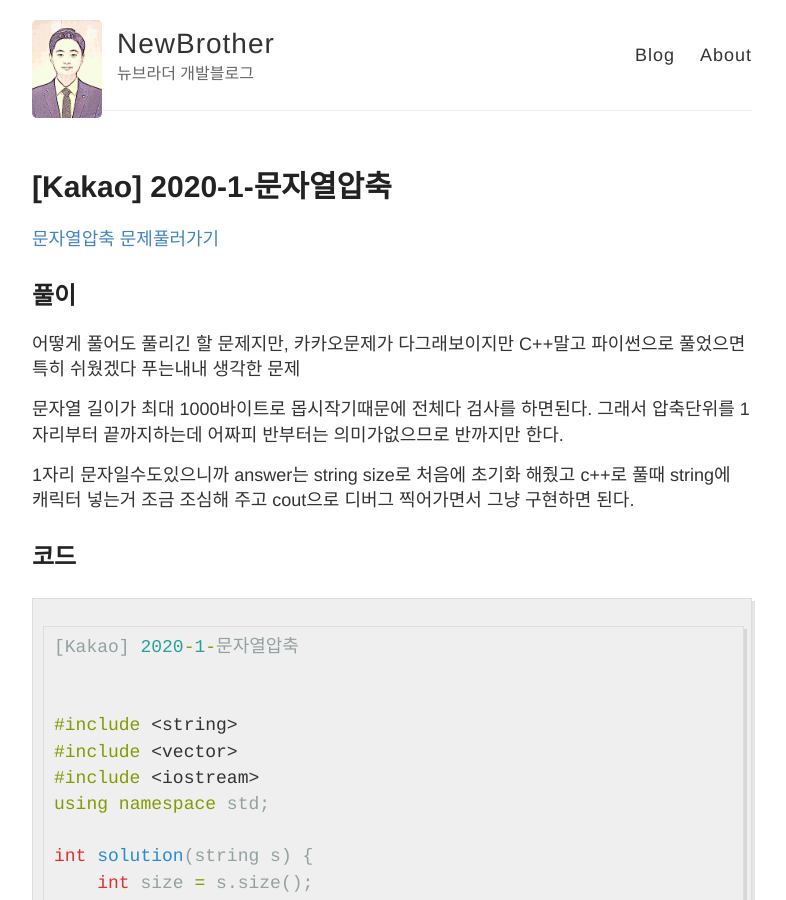
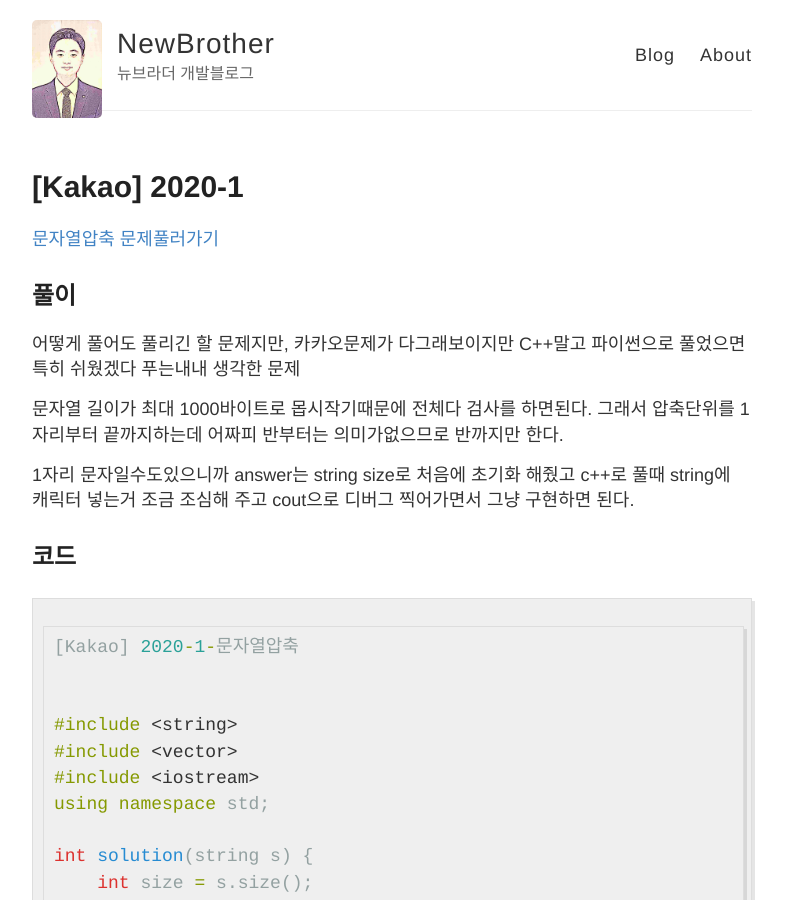
Before and after one commit to newbrother/newbrother.github.io, a Jekyll site: the page built from _posts/2020-9-3-Kakao-2020-1.md, in a window 1280 px wide and 900 px high. Shown: the whole window, without its empty margins (248-1034 px from the left). Built offline with Jekyll 4.4.1, drawn with Linux system fonts in a browser that asks for light colours.

Commit message:
Update and rename 2020-9-3-Kakao-2020-1-문자열압축.md to 2020-9-3-Kakao-2020-1.md

```diff
--- a/_posts/2020-9-3-Kakao-2020-1-문자열압축.md
+++ b/_posts/2020-9-3-Kakao-2020-1.md
@@ -1,6 +1,6 @@
 ---
 layout: post
-title: '[Kakao] 2020-1-문자열압축'
+title: '[Kakao] 2020-1'
 ---
 
 [문자열압축 문제풀러가기](https://programmers.co.kr/learn/courses/30/lessons/60057)
```
